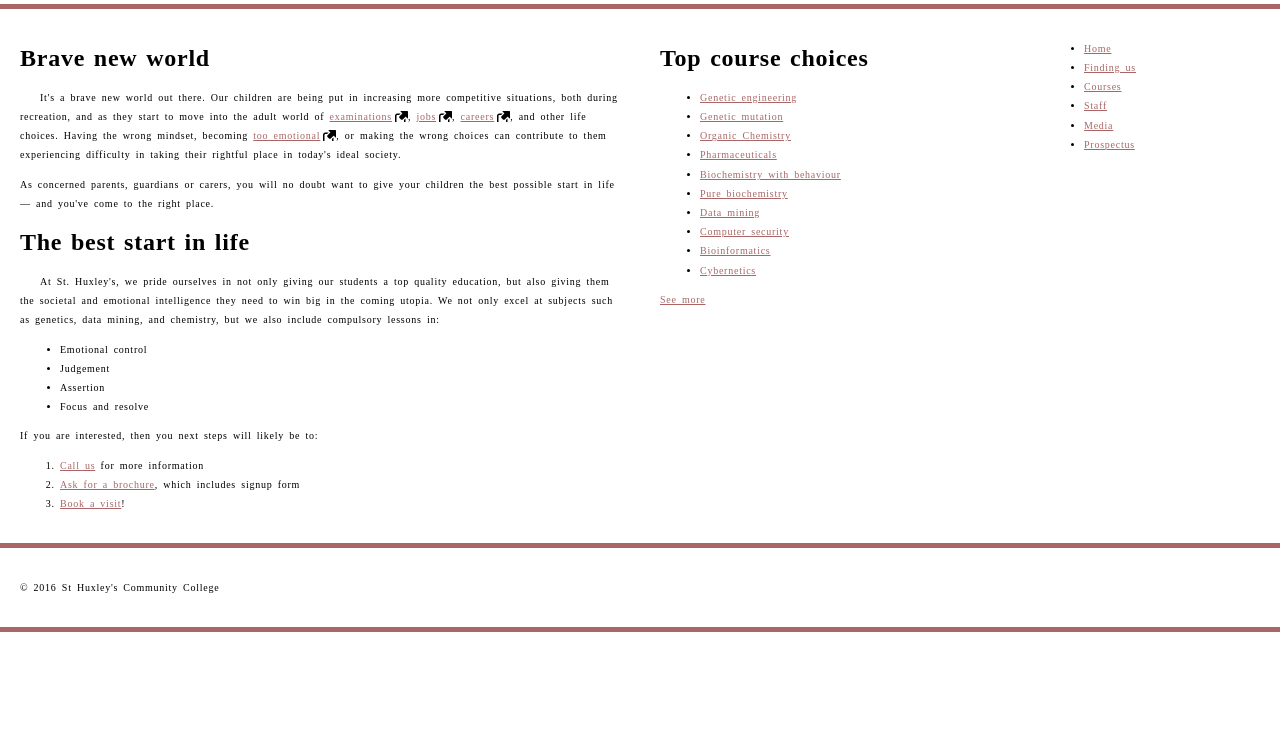
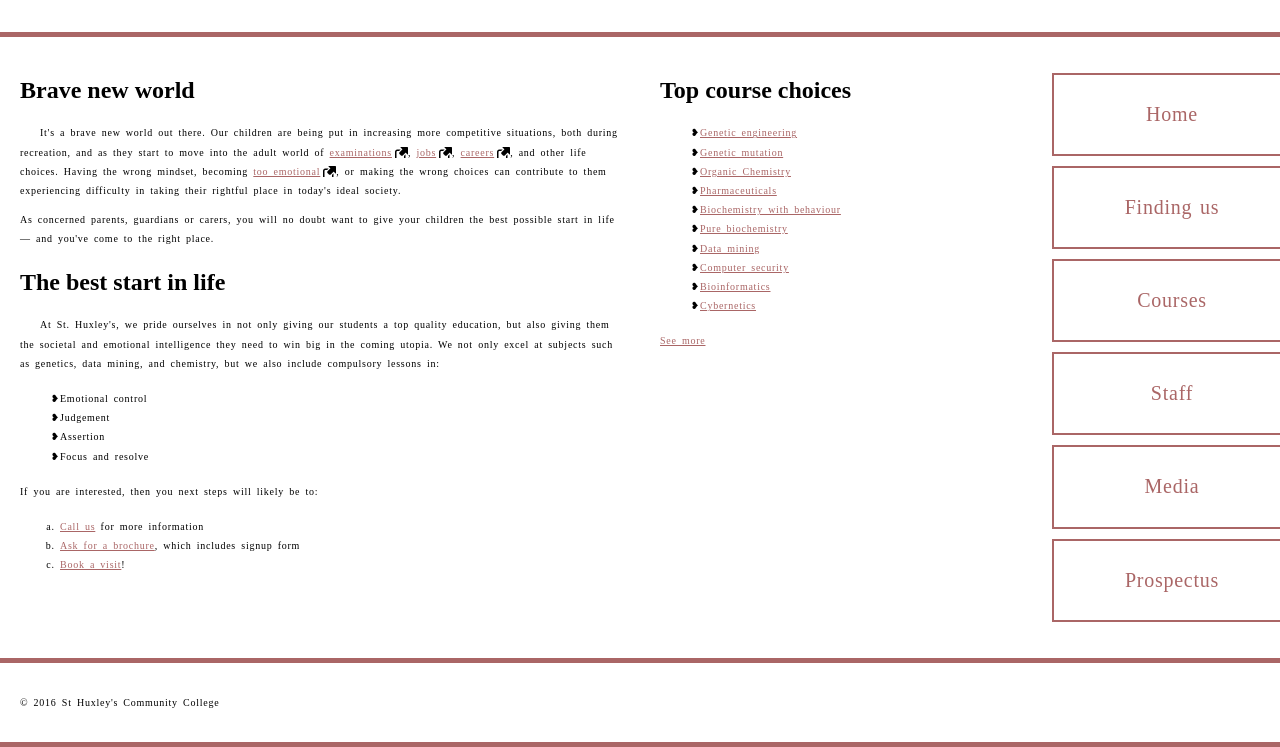
Before and after one commit to OmairAhmad0/omairahmad.INFT-1206.assignment3.github.io, a plain HTML site: page Part 3/index.html in a window 1280 px wide. Shown: the part 114-861 px from the top of the page. Before the commit the page ends 800 px from the top, so only its background shows below. Drawn offline with Linux system fonts and the light colour scheme; a web font is replaced by a local one.

Commit message:
Part 3 - Lists and Nav

```diff
--- a/Part 3/style.css
+++ b/Part 3/style.css
@@ -58,6 +58,8 @@ footer {
   src: url(https://fonts.gstatic.com/s/merriweather/v30/u-440qyriQwlOrhSvowK_l5-fCZM.woff2);
 }
 
+/* Headers */
+
 h1 {
   font-family: "Cinzel";
   font-size: 2.5rem;
@@ -70,7 +72,10 @@ h2 {
   font-size: 1.5rem;
 }
 
-body {
+/* Paragraphs and Lists */
+
+p,
+li {
   font-family: "Merriweather";
   font-size: 10px;
   line-height: 1.2rem;
@@ -78,9 +83,44 @@ body {
   word-spacing: 2px;
 }
 
-h2 + p {
+h2+p {
   text-indent: 20px;
 }
+
+ul {
+  list-style: "\2765 ";
+}
+
+ol {
+  list-style-type: lower-alpha;
+}
+
+/* Navigation Menu */
+
+nav li {
+  font-size: 20px;
+  text-align: center;
+  border: 2px solid #a66;
+  width: 15rem;
+  padding: 30px;
+  margin: 10px;
+  margin-left: -2rem;
+  list-style: "";
+
+  a {
+    text-decoration: none;
+  }
+
+  a:hover {
+    text-decoration: underline;
+  }
+
+  a:active {
+    font-style: normal;
+  }
+}
+
+/* Links */
 
 a {
   color: #a66;
```
